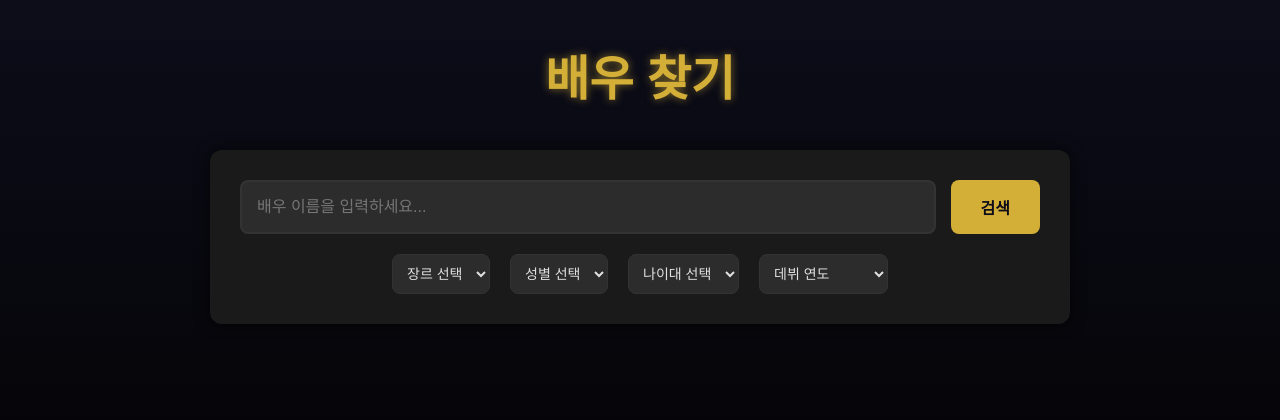
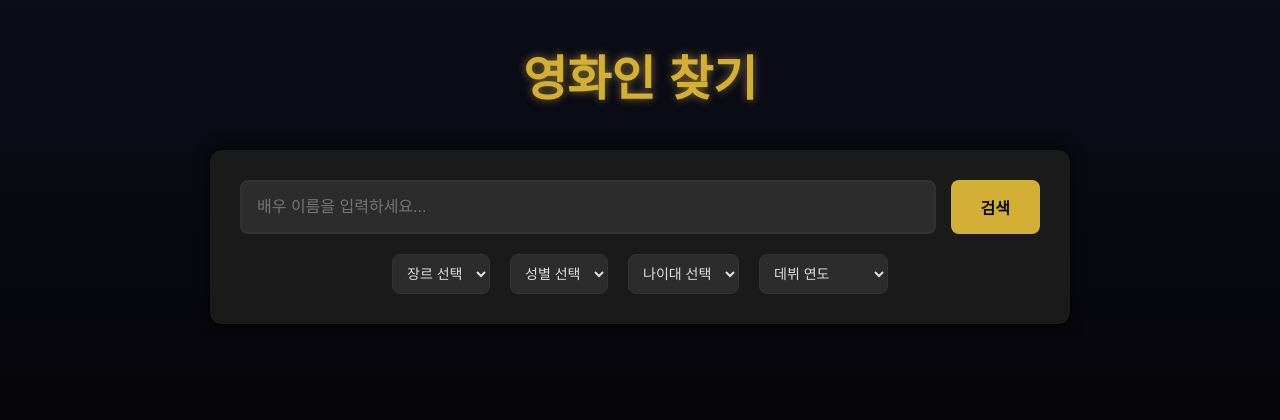
Before and after one commit to yhs1202/Python_My_Cinema, a Flask app: page /search_actor in a window 1280 px wide. Shown: the top 420 px of the page. Run offline with Flask 3, Linux system fonts and the light colour scheme.

Commit message:
텍스트 수정

```diff
--- a/templates/search_actor.html
+++ b/templates/search_actor.html
@@ -123,7 +123,7 @@
 </head>
 <body>
     <div class="header">
-        <h1 onclick="location.href='/'">배우 찾기</h1>
+        <h1 onclick="location.href='/'">영화인 찾기</h1>
     </div>
 
     <div class="search-container">
```
